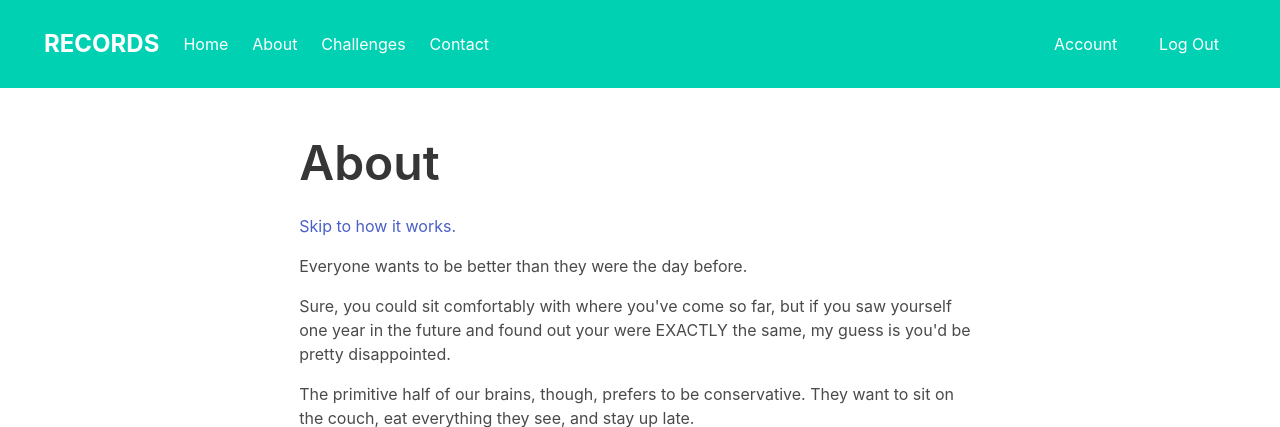
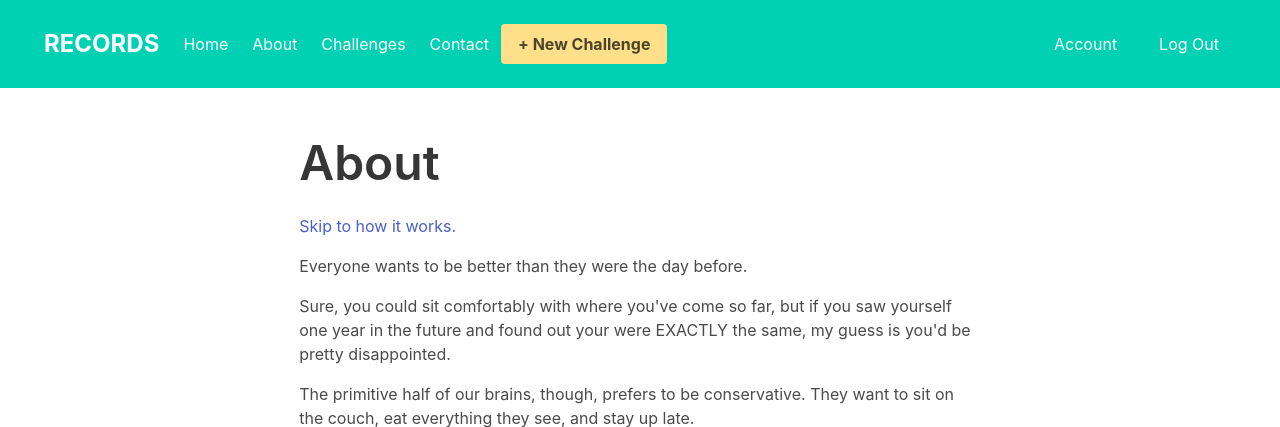
Before and after one commit to lancegoyke/lg-records, a Django app: page /about/ in a window 1280 px wide. Shown: the top 427 px of the page. Run offline with Django 3.2, Linux system fonts and the light colour scheme; the visitor is signed in with stand-in values (Sample User, id 1); some libraries are stand-ins or nearby versions.

Commit message:
+ new challenge button in header

```diff
--- a/templates/_header.html
+++ b/templates/_header.html
@@ -31,6 +31,13 @@
             <a class="navbar-item" href="{% url 'contact' %}">
                 Contact
             </a>
+
+            {% if user.is_superuser %}
+            <a class="button is-warning has-text-weight-bold" href="{% url 'challenge_create' %}">
+                + New Challenge
+            </a>
+            {% endif %}
+
         </div><!-- .navbar-start -->
 
         <div class="navbar-end">
```
